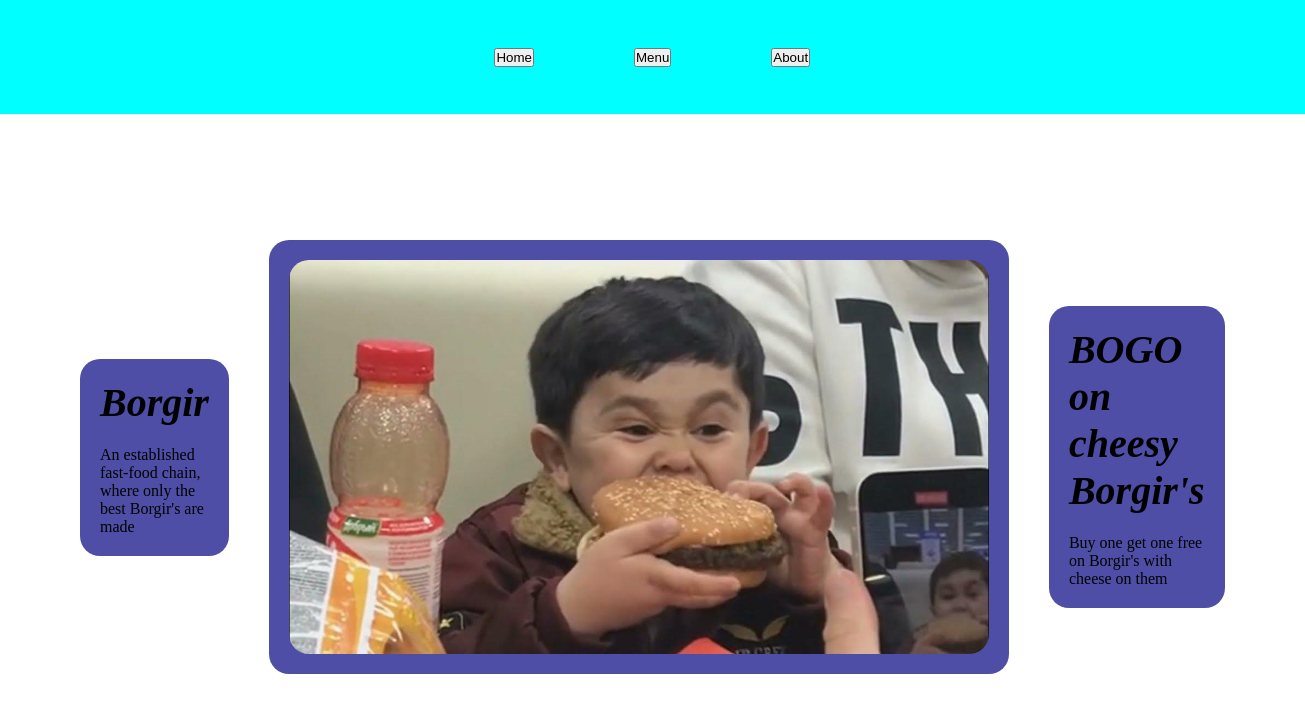
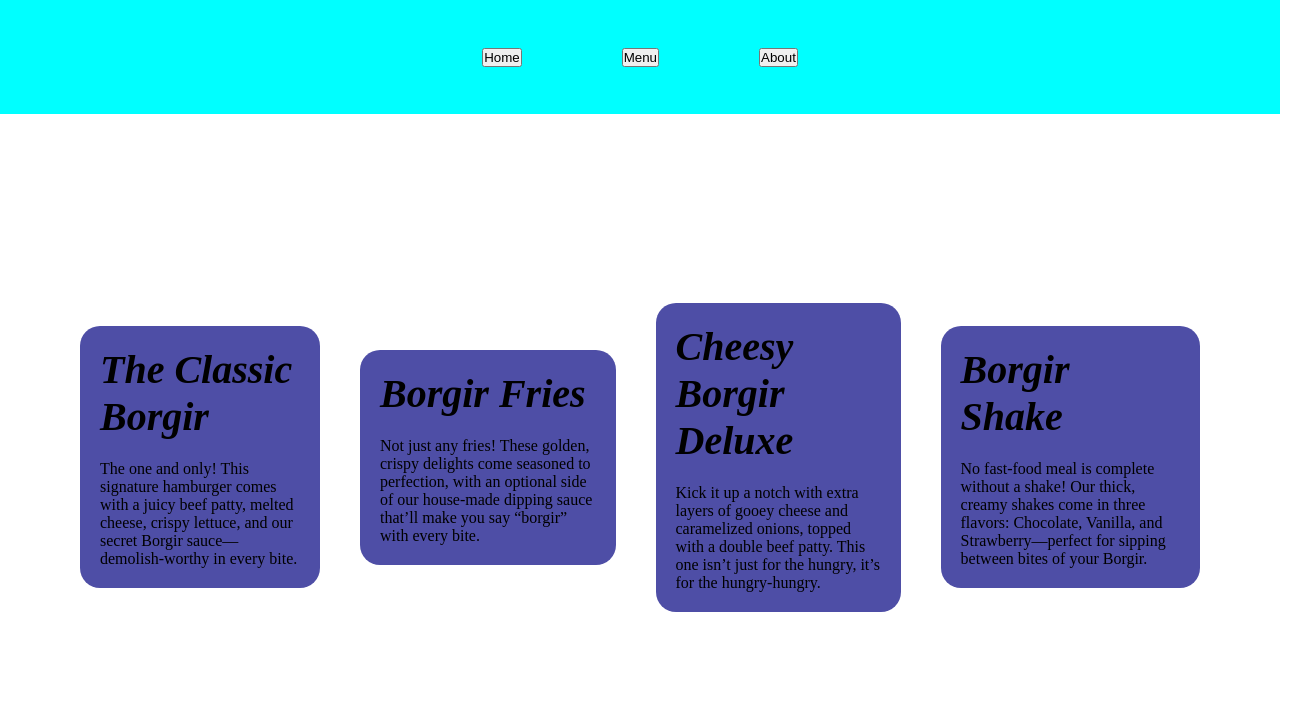
Before and after one commit to Torgeck/restaurant-site, a website built with webpack: page src/template.html in a window 1280 px wide. Both pictures are taken after a click on the button "Menu". Shown: the whole page, 1305 px wide, since content can reach past the window. Built offline with nearby package versions, Linux system fonts and the light colour scheme.

Commit message:
Add basic logic and text

```diff
--- a/src/index.js
+++ b/src/index.js
@@ -1,5 +1,6 @@
 import "./styles.css";
 import borgirImg from "./borgir.jpg";
+import { menuClick } from "./menu";
 import { aboutClick } from "./about";
 import { initPageLoad, homeClick } from "./home";
 
@@ -22,3 +23,4 @@ export default function removeChilds() {
 // Sets events listeners of buttons
 aboutBtn.addEventListener("click", aboutClick);
 homeBtn.addEventListener("click", homeClick);
+menuBtn.addEventListener("click", menuClick);
--- a/src/menu.js
+++ b/src/menu.js
@@ -1,10 +1,34 @@
 import removeChilds, { content } from "./index.js";
-
+const menuMap = new Map([
+  [
+    "The Classic Borgir",
+    "The one and only! This signature hamburger comes with a juicy beef patty, melted cheese, crispy lettuce, and our secret Borgir sauce—demolish-worthy in every bite.",
+  ],
+  [
+    "Borgir Fries",
+    "Not just any fries! These golden, crispy delights come seasoned to perfection, with an optional side of our house-made dipping sauce that’ll make you say “borgir” with every bite.",
+  ],
+  [
+    "Cheesy Borgir Deluxe",
+    "Kick it up a notch with extra layers of gooey cheese and caramelized onions, topped with a double beef patty. This one isn’t just for the hungry, it’s for the hungry-hungry.",
+  ],
+  [
+    "Borgir Shake",
+    "No fast-food meal is complete without a shake! Our thick, creamy shakes come in three flavors: Chocolate, Vanilla, and Strawberry—perfect for sipping between bites of your Borgir.",
+  ],
+]);
 export function menuClick() {
   // Do menu things, creates elements and append them to content
+  if (!content.classList.contains("menu")) {
+    let className = content.className;
+    content.classList.replace(className, "menu");
+    // Removes elements of content
+    removeChilds();
+    menuMap.forEach(createItem);
+  }
 }
 
-function createItem(titleText, descText) {
+function createItem(descText, titleText) {
   const container = document.createElement("div");
   const title = document.createElement("h2");
   const description = document.createElement("p");
@@ -12,12 +36,11 @@ function createItem(titleText, descText) {
   // Change later maybe
   container.classList.add("card");
   title.classList.add("title");
-  description.classList.add("descrition");
+  description.classList.add("description");
 
   title.textContent = titleText;
   description.textContent = descText;
 
   container.append(title, description);
-
-  return container;
+  content.append(container);
 }
--- a/src/styles.css
+++ b/src/styles.css
@@ -24,8 +24,7 @@ nav {
 }
 
 div#content {
-  display: grid;
-  grid-template-columns: repeat(3, 1fr);
+  display: flex;
   align-items: center;
   justify-content: center;
   padding: 80px;
--- a/src/template.html
+++ b/src/template.html
@@ -8,7 +8,8 @@
   <body>
     <header>
       <nav
-        ><button>Home</button><button>Menu</button><button>About</button></nav
+        ><button id="home">Home</button><button id="menu">Menu</button
+        ><button id="about">About</button></nav
       >
     </header>
     <div id="content"></div>
```
Also changed, not shown: 1 other file.
